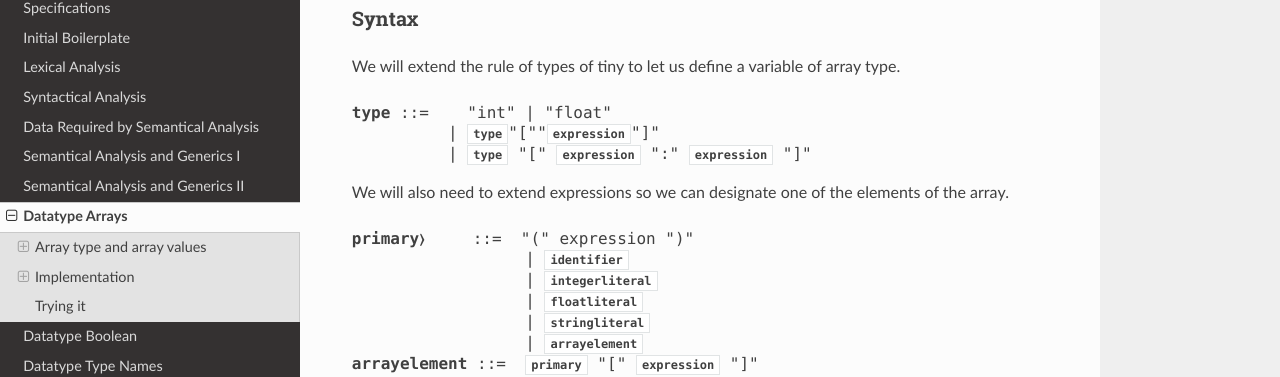
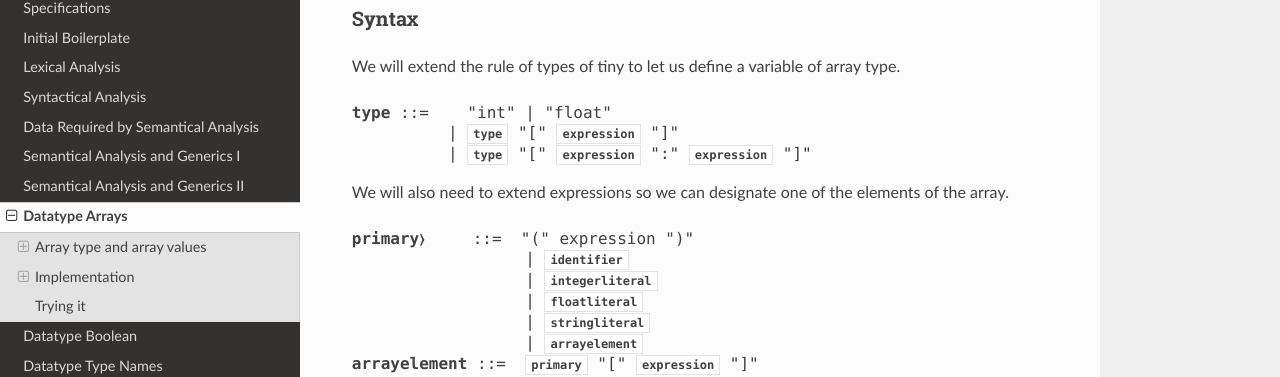
Before and after one commit to GCC-Tiny/gcc-tiny-docs-rtd, a Sphinx documentation site: the page built from docs/source/part08.rst, in a window 1280 px wide and 900 px high, scrolled down 1419 px. Shown: the part 137-514 px from the top of the window. Built offline with Sphinx 7.4.7 and the Read the Docs theme 2.0.0, drawn with Linux system fonts in a browser that asks for light colours.

Commit message:
part08: changed code-block to diff, minor fixes

```diff
--- a/docs/source/part08.rst
+++ b/docs/source/part08.rst
@@ -58,7 +58,7 @@
 
 .. productionlist:: Tiny8
     type:   "int" | "float"
-        : | `type`"[""`expression`"]"
+        : | `type` "[" `expression` "]"
         : | `type` "[" `expression` ":" `expression` "]"
 
 
@@ -197,7 +197,7 @@
 
 Before we proceed we need to fix an issue that may cause us problems when we play with arrays: We want all the declarations have a DECL_CONTEXT. Current code only sets it for LABEL_DECL but all declarations (except those that are global) should have some DECL_CONTEXT. In our case VAR_DECLs and the RESULT_DECL of main are missing the DECL_CONTEXT. We have to set it to the FUNCTION_DECL of the main function (this effectively makes them local variables of the main function).
 
-.. code-block:: shell-session
+.. code-block:: diff
 
   diff --git a/gcc/tiny/tiny-parser.cc b/gcc/tiny/tiny-parser.cc
   index 709b517..0ce295d 100644
@@ -223,7 +223,7 @@
 
 For the lexer we only have to add three tokens [ and ]. The remaining punctuation required for arrays (, ) and : were already in tiny.
 
-.. code-block:: shell-session
+.. code-block:: diff
 
   diff --git a/gcc/tiny/tiny-token.h b/gcc/tiny/tiny-token.h
   index d469980..2d81386 100644
@@ -236,6 +236,8 @@
                                                                                   \
     TINY_TOKEN_KEYWORD (AND, "and")                                              \
     TINY_TOKEN_KEYWORD (DO, "do")                                                \
+
+.. code-block:: diff
 
   diff --git a/gcc/tiny/tiny-lexer.cc b/gcc/tiny/tiny-lexer.cc
   index 1b9c8be..b67470d 100644
@@ -362,7 +364,8 @@
 
 Now we have to add support for array elements in expressions. Recall that we use a Pratt parser to recognize them. We can recognize an array element by just acting as if [ were a binary operation with very high priority.
 
-.. code-block:: shell-session
+
+.. code-block:: diff
 
   diff --git a/gcc/tiny/tiny-parser.cc b/gcc/tiny/tiny-parser.cc
   index 0ce295d..37c6397 100644
```
